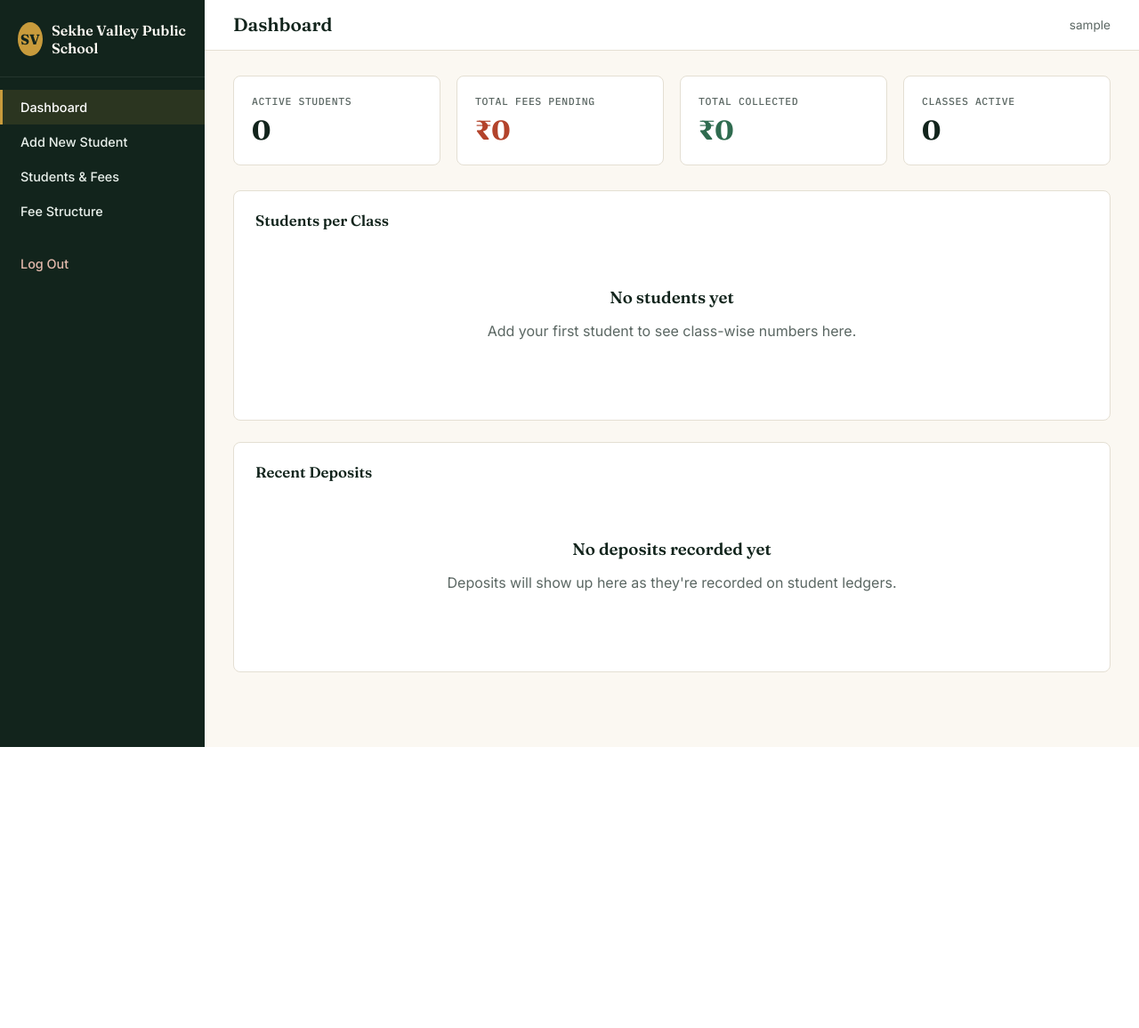
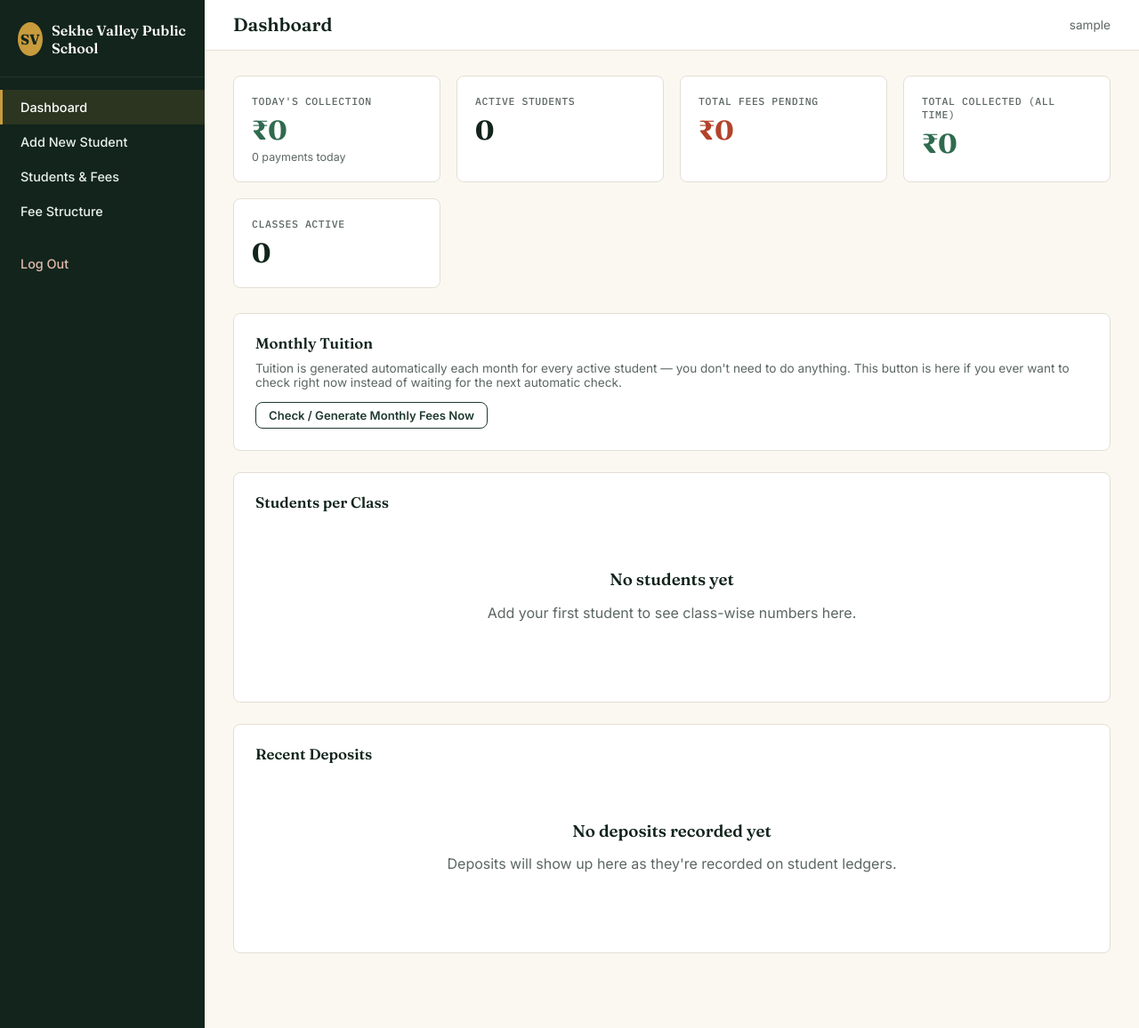
Before and after one commit to kamalgupta08/shiksha_valley_public_school, a Flask app: page /dashboard in a window 1280 px wide. Shown: the whole page at 89% size. Before the commit the page ends 840 px from the top, so only its background shows below. Run offline with Flask 3, Linux system fonts and the light colour scheme; the visitor is signed in with stand-in values (Sample User, id 1); data that the repository does not hold is empty.

Commit message:
Add files via upload

```diff
--- a/app.py
+++ b/app.py
@@ -1,17 +1,21 @@
 import csv
 import io
-from datetime import date, datetime, timezone
+from datetime import date, datetime, timezone, timedelta
 from zoneinfo import ZoneInfo
 
 from flask import (
     Flask, render_template, request, redirect, url_for,
     session, flash, jsonify, Response
 )
+from sqlalchemy import inspect, text
 
 from config import Config
 from extensions import db
 from models import FeeStructure, Student, Transaction, StudentNote
-from utils import login_required, generate_admission_number, recompute_balances
+from utils import (
+    login_required, generate_admission_number, recompute_balances,
+    generate_monthly_tuition_charges, generate_all_due_monthly_fees,
+)
 
 
 def create_app():
@@ -21,11 +25,27 @@ def create_app():
 
     with app.app_context():
         db.create_all()
+        _ensure_schema_migrations()
         _seed_fee_structure_if_empty()
 
     register_routes(app)
     _register_template_filters(app)
     return app
+
+
+def _ensure_schema_migrations():
+    """db.create_all() only creates tables that don't exist yet — it never adds
+    columns to a table that's already there. This patches existing databases
+    (e.g. already-deployed ones) with columns added by later versions of the app,
+    without touching any existing data."""
+    inspector = inspect(db.engine)
+    if "transactions" not in inspector.get_table_names():
+        return  # fresh database — create_all already built it with every column
+    existing_cols = {c["name"] for c in inspector.get_columns("transactions")}
+    if "fee_period" not in existing_cols:
+        with db.engine.connect() as conn:
+            conn.execute(text("ALTER TABLE transactions ADD COLUMN fee_period DATE"))
+            conn.commit()
 
 
 def _register_template_filters(app):
@@ -55,16 +75,16 @@ def _seed_fee_structure_if_empty():
     a class you've already customized, so this is safe to run on every
     deploy/restart, even after you've edited real fee amounts."""
     defaults = {
-        "Nursery": dict(admission_fee=1800, tuition_fee=10000, dress_fee=1200, book_fee=1200, misc_fee=800),
-        "KG": dict(admission_fee=2000, tuition_fee=12000, dress_fee=1500, book_fee=1500, misc_fee=1000),
-        "UKG": dict(admission_fee=2200, tuition_fee=13000, dress_fee=1500, book_fee=1700, misc_fee=1000),
-        "1": dict(admission_fee=2500, tuition_fee=14000, dress_fee=1500, book_fee=2000, misc_fee=1000),
-        "2": dict(admission_fee=2500, tuition_fee=14000, dress_fee=1500, book_fee=2000, misc_fee=1000),
-        "3": dict(admission_fee=2500, tuition_fee=15000, dress_fee=1500, book_fee=2200, misc_fee=1200),
-        "4": dict(admission_fee=2500, tuition_fee=15000, dress_fee=1500, book_fee=2200, misc_fee=1200),
-        "5": dict(admission_fee=3000, tuition_fee=16000, dress_fee=1500, book_fee=2500, misc_fee=1200),
-        "6": dict(admission_fee=3000, tuition_fee=17000, dress_fee=1500, book_fee=2500, misc_fee=1500),
-        "7": dict(admission_fee=3000, tuition_fee=17000, dress_fee=1500, book_fee=2800, misc_fee=1500),
+        "Nursery": dict(admission_fee=1800, tuition_fee=800, dress_fee=1200, book_fee=1200, misc_fee=800),
+        "KG": dict(admission_fee=2000, tuition_fee=1000, dress_fee=1500, book_fee=1500, misc_fee=1000),
+        "UKG": dict(admission_fee=2200, tuition_fee=1100, dress_fee=1500, book_fee=1700, misc_fee=1000),
+        "1": dict(admission_fee=2500, tuition_fee=1200, dress_fee=1500, book_fee=2000, misc_fee=1000),
+        "2": dict(admission_fee=2500, tuition_fee=1200, dress_fee=1500, book_fee=2000, misc_fee=1000),
+        "3": dict(admission_fee=2500, tuition_fee=1250, dress_fee=1500, book_fee=2200, misc_fee=1200),
+        "4": dict(admission_fee=2500, tuition_fee=1250, dress_fee=1500, book_fee=2200, misc_fee=1200),
+        "5": dict(admission_fee=3000, tuition_fee=1300, dress_fee=1500, book_fee=2500, misc_fee=1200),
+        "6": dict(admission_fee=3000, tuition_fee=1400, dress_fee=1500, book_fee=2500, misc_fee=1500),
+        "7": dict(admission_fee=3000, tuition_fee=1400, dress_fee=1500, book_fee=2800, misc_fee=1500),
     }
     existing_classes = {row.class_name for row in FeeStructure.query.all()}
     added = False
@@ -77,6 +97,21 @@ def _seed_fee_structure_if_empty():
 
 
 def register_routes(app):
+
+    @app.before_request
+    def _auto_generate_monthly_fees():
+        if request.endpoint in (None, "static") or not session.get("logged_in"):
+            return
+        today_str = date.today().isoformat()
+        if session.get("fees_generated_on") == today_str:
+            return
+        session["fees_generated_on"] = today_str
+        total_created, students_affected = generate_all_due_monthly_fees()
+        if total_created:
+            flash(
+                f"Generated {total_created} monthly tuition charge(s) for {students_affected} student(s) "
+                f"who were due.", "info"
+            )
 
     # ---------- Public site ----------
     @app.route("/")
@@ -102,6 +137,16 @@ def register_routes(app):
         flash("You have been logged out.", "info")
         return redirect(url_for("index"))
 
+    @app.route("/admin/generate-monthly-fees", methods=["POST"])
+    @login_required
+    def manual_generate_monthly_fees():
+        total_created, students_affected = generate_all_due_monthly_fees()
+        if total_created:
+            flash(f"Generated {total_created} monthly tuition charge(s) for {students_affected} student(s).", "success")
+        else:
+            flash("Everyone is already up to date on monthly tuition.", "info")
+        return redirect(url_for("dashboard"))
+
     # ---------- Dashboard ----------
     @app.route("/dashboard")
     @login_required
@@ -112,6 +157,23 @@ def register_routes(app):
         total_collected = round(
             sum(float(t.amount) for t in Transaction.query.filter_by(txn_type="PAYMENT").all()), 2
         )
+
+        # "Today" in India time, converted to the UTC range used for created_at comparisons
+        ist = ZoneInfo("Asia/Kolkata")
+        now_ist = datetime.now(ist)
+        ist_day_start = datetime(now_ist.year, now_ist.month, now_ist.day, tzinfo=ist)
+        ist_day_end = ist_day_start + timedelta(days=1)
+        utc_day_start = ist_day_start.astimezone(timezone.utc).replace(tzinfo=None)
+        utc_day_end = ist_day_end.astimezone(timezone.utc).replace(tzinfo=None)
+
+        todays_payments = Transaction.query.filter(
+            Transaction.txn_type == "PAYMENT",
+            Transaction.created_at >= utc_day_start,
+            Transaction.created_at < utc_day_end,
+        ).all()
+        todays_collection = round(sum(float(t.amount) for t in todays_payments), 2)
+        todays_collection_count = len(todays_payments)
+
         class_counts = {}
         for s in students:
             class_counts[s.class_name] = class_counts.get(s.class_name, 0) + 1
@@ -128,6 +190,8 @@ def register_routes(app):
             total_students=total_students,
             total_pending=total_pending,
             total_collected=total_collected,
+            todays_collection=todays_collection,
+            todays_collection_count=todays_collection_count,
             class_counts=class_counts,
             recent_payments=recent_payments,
         )
@@ -177,12 +241,11 @@ def register_routes(app):
                 except ValueError:
                     return float(default)
 
-            # Tuition is always the class's fixed rate — never taken from the form.
-            # Every other fee is editable per student, defaulting to the class's
-            # usual amount but overridable for discounts or different arrangements.
+            # One-time charges only here. Tuition is handled separately below by
+            # generate_monthly_tuition_charges, which also covers the admission
+            # month itself and recurs automatically every month after.
             line_items = [
                 ("Admission Fee", line_amount("admission_fee", fee_row.admission_fee)),
-                ("Tuition Fee (Annual)", float(fee_row.tuition_fee)),
                 ("Dress Fee", line_amount("dress_fee", fee_row.dress_fee)),
                 ("Book Fee", line_amount("book_fee", fee_row.book_fee)),
                 ("Misc. Fee", line_amount("misc_fee", fee_row.misc_fee)),
@@ -201,6 +264,8 @@ def register_routes(app):
                 ))
 
             db.session.flush()
+            # Backdated admissions correctly back-fill every owed month up to today.
+            generate_monthly_tuition_charges(student, upto_date=date.today())
             recompute_balances(student)
             db.session.commit()
 
@@ -493,9 +558,10 @@ def register_routes(app):
                 except ValueError:
                     return float(default)
 
-            # No admission fee on promotion — that's one-time only.
+            # No admission fee on promotion, and no immediate tuition charge either —
+            # generate_monthly_tuition_charges (below) picks up the new class's rate
+            # automatically starting from whatever month isn't already billed.
             line_items = [
-                ("Tuition Fee (Annual)", float(fee_row.tuition_fee)),
                 ("Dress Fee", line_amount("dress_fee", fee_row.dress_fee)),
                 ("Book Fee", line_amount("book_fee", fee_row.book_fee)),
                 ("Misc. Fee", line_amount("misc_fee", fee_row.misc_fee)),
@@ -514,6 +580,7 @@ def register_routes(app):
                 ))
 
             db.session.flush()
+            generate_monthly_tuition_charges(student, upto_date=date.today())
             recompute_balances(student)
             db.session.commit()
             flash(f"{student.name} promoted to Class {new_class} {new_section}.", "success")
--- a/models.py
+++ b/models.py
@@ -10,7 +10,7 @@ class FeeStructure(db.Model):
     class_name = db.Column(db.String(10), unique=True, nullable=False)
 
     admission_fee = db.Column(db.Numeric(10, 2), nullable=False, default=0)   # one-time, new admissions only
-    tuition_fee = db.Column(db.Numeric(10, 2), nullable=False, default=0)     # annual
+    tuition_fee = db.Column(db.Numeric(10, 2), nullable=False, default=0)     # monthly
     dress_fee = db.Column(db.Numeric(10, 2), nullable=False, default=0)
     book_fee = db.Column(db.Numeric(10, 2), nullable=False, default=0)
     misc_fee = db.Column(db.Numeric(10, 2), nullable=False, default=0)
@@ -128,6 +128,7 @@ class Transaction(db.Model):
     remarks = db.Column(db.String(255), nullable=True)
     balance_after = db.Column(db.Numeric(10, 2), nullable=False, default=0)
     created_at = db.Column(db.DateTime, default=datetime.utcnow)
+    fee_period = db.Column(db.Date, nullable=True)  # first-of-month marker, only set for monthly tuition charges
 
     def to_dict(self):
         return {
--- a/static/css/style.css
+++ b/static/css/style.css
@@ -354,6 +354,7 @@ img { max-width: 100%; display: block; }
 }
 .stat-card .label { font-family: var(--font-mono); font-size: 0.72rem; text-transform: uppercase; letter-spacing: 0.05em; color: var(--slate); }
 .stat-card .value { font-family: var(--font-display); font-size: 1.9rem; font-weight: 700; color: var(--forest-dark); margin-top: 6px; }
+.stat-card .sub { font-size: 0.78rem; color: var(--slate); margin-top: 4px; }
 .stat-card.warn .value { color: var(--red); }
 .stat-card.ok .value { color: var(--green-ok); }
 
--- a/templates/add_student.html
+++ b/templates/add_student.html
@@ -58,7 +58,8 @@
       <h3 style="font-size: 0.95rem; margin-bottom: 4px;">Fees for This Student</h3>
       <p style="color: var(--slate); font-size: 0.82rem; margin-top: 0;">
         Prefilled from the class's usual fees — edit any line for a discount or a different arrangement.
-        Tuition is fixed for the class and can't be changed here.
+        Tuition is fixed for the class and recurs automatically every month from now on — it can't be
+        changed here.
       </p>
       <div class="field-row">
         <div class="field">
@@ -66,7 +67,7 @@
           <input type="number" id="admission_fee" name="admission_fee" step="0.01" min="0">
         </div>
         <div class="field">
-          <label for="tuition_fee_display">Tuition Fee — Annual (fixed)</label>
+          <label for="tuition_fee_display">Tuition Fee — Monthly (fixed)</label>
           <input type="text" id="tuition_fee_display" disabled>
         </div>
       </div>
--- a/templates/dashboard.html
+++ b/templates/dashboard.html
@@ -5,6 +5,11 @@
 
 {% block content %}
 <div class="card-grid">
+  <div class="stat-card ok">
+    <div class="label">Today's Collection</div>
+    <div class="value">&#8377;{{ "{:,.0f}".format(todays_collection) }}</div>
+    <div class="sub">{{ todays_collection_count }} payment{{ '' if todays_collection_count == 1 else 's' }} today</div>
+  </div>
   <div class="stat-card">
     <div class="label">Active Students</div>
     <div class="value">{{ total_students }}</div>
@@ -14,13 +19,25 @@
     <div class="value">&#8377;{{ "{:,.0f}".format(total_pending) }}</div>
   </div>
   <div class="stat-card ok">
-    <div class="label">Total Collected</div>
+    <div class="label">Total Collected (All Time)</div>
     <div class="value">&#8377;{{ "{:,.0f}".format(total_collected) }}</div>
   </div>
   <div class="stat-card">
     <div class="label">Classes Active</div>
     <div class="value">{{ class_counts|length }}</div>
   </div>
+</div>
+
+<div class="panel">
+  <h2>Monthly Tuition</h2>
+  <p style="color: var(--slate); font-size: 0.85rem; margin-top: -6px;">
+    Tuition is generated automatically each month for every active student — you don't need to do
+    anything. This button is here if you ever want to check right now instead of waiting for the
+    next automatic check.
+  </p>
+  <form method="POST" action="{{ url_for('manual_generate_monthly_fees') }}">
+    <button type="submit" class="btn btn-outline btn-sm">Check / Generate Monthly Fees Now</button>
+  </form>
 </div>
 
 <div class="panel">
```
Also changed, not shown: static/js/add_student.js (+10 -4 lines), templates/fee_structure.html (+8 -6 lines), templates/promote_student.html (+5 -3 lines), utils.py (+84 -1 lines).
